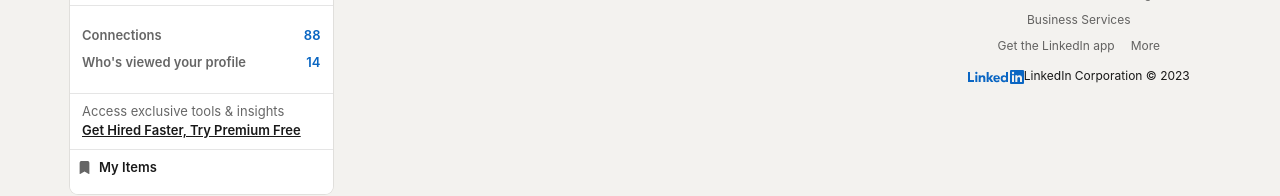
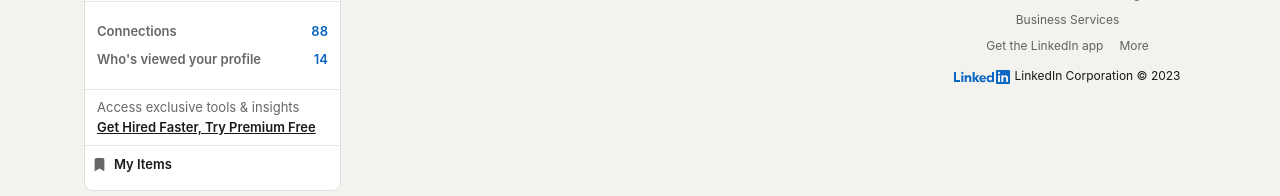
Before and after one commit to pappkartoni/U3-BW-Linkedin, a React (Create React App) app: page / in a window 1280 px wide. Shown: the part 253-449 px from the top of the page. Built offline with nearby package versions, Linux system fonts and the light colour scheme; no server answers; a web font is replaced by a local one.

Commit message:
fixed some bugs that happened during merge

```diff
--- a/src/components/MyExperienceModal.jsx
+++ b/src/components/MyExperienceModal.jsx
@@ -59,6 +59,7 @@
       );
       if (res.ok) {
         console.log("Image Uploaded Successfully");
+        dispatch(getAllExperiences(user._id));
       }
     } catch (error) {
       console.log(error);
--- a/src/components/Pages/Feed.jsx
+++ b/src/components/Pages/Feed.jsx
@@ -1,6 +1,6 @@
 import { useDispatch, useSelector } from "react-redux";
 import PostFeedProfileLeftCom from "../PostFeedProfileLeftCom";
-import { Col, Row } from "react-bootstrap";
+import { Col, Container, Row } from "react-bootstrap";
 import { fetchOwnProfile } from "../../redux/actions";
 import { useEffect } from "react";
 import PostFeedLeftRecent from "../PostFeedLeftRecent";
@@ -18,6 +18,7 @@
   }, []);
 
   return (
+    <Container>
       <Row>
         <Col xs={12} sm={3} md={3} lg={3}>
           <PostFeedProfileLeftCom profileData={user} />
@@ -31,6 +32,7 @@
           <SideBarFooter />
         </Col>
       </Row>
+    </Container>
   );
 };
 
--- a/src/components/ProfileComponent.jsx
+++ b/src/components/ProfileComponent.jsx
@@ -151,17 +151,17 @@
                   setShowImage(e.target.files[0]);
                 }}
               />
+              <Button
+                className="mt-2"
+                variant="primary"
+                onClick={handleClose2}
+                type="submit"
+              >
+                Post Image
+              </Button>
             </form>
           </Modal.Body>
           <Modal.Footer>
-            <Button
-              className="mt-2"
-              variant="primary"
-              onClick={handleClose2}
-              type="submit"
-            >
-              Post Image
-            </Button>
           </Modal.Footer>
         </Modal>
       </div>
--- a/src/components/ResourcesComponent.jsx
+++ b/src/components/ResourcesComponent.jsx
@@ -25,7 +25,7 @@
               <div className="d-flex">
                 <div className="d-flex flex-column">
                   <div className="creator-mode d-flex pl-3 align-items-center">
-                    <i class="bi bi-radioactive"></i>
+                    <i className="bi bi-radioactive"></i>
                     <div className="pr-1"></div>
                     <span className="creator-mode-title pl-1">
                       Creator Mode
--- a/src/components/SidebarFooter.jsx
+++ b/src/components/SidebarFooter.jsx
@@ -37,7 +37,7 @@
                 </Link>
             </div>
             <div className="copyright">
-                <img src={Logo} alt="logo" className="logo" style={{height: 14}}/>
+                <img src={Logo} alt="logo" className="logo" style={{height: 14, marginRight: 4}}/>
                 LinkedIn Corporation © 2023
             </div>
         </footer>
```
Lines whose indentation alone changed are shown as unchanged.
